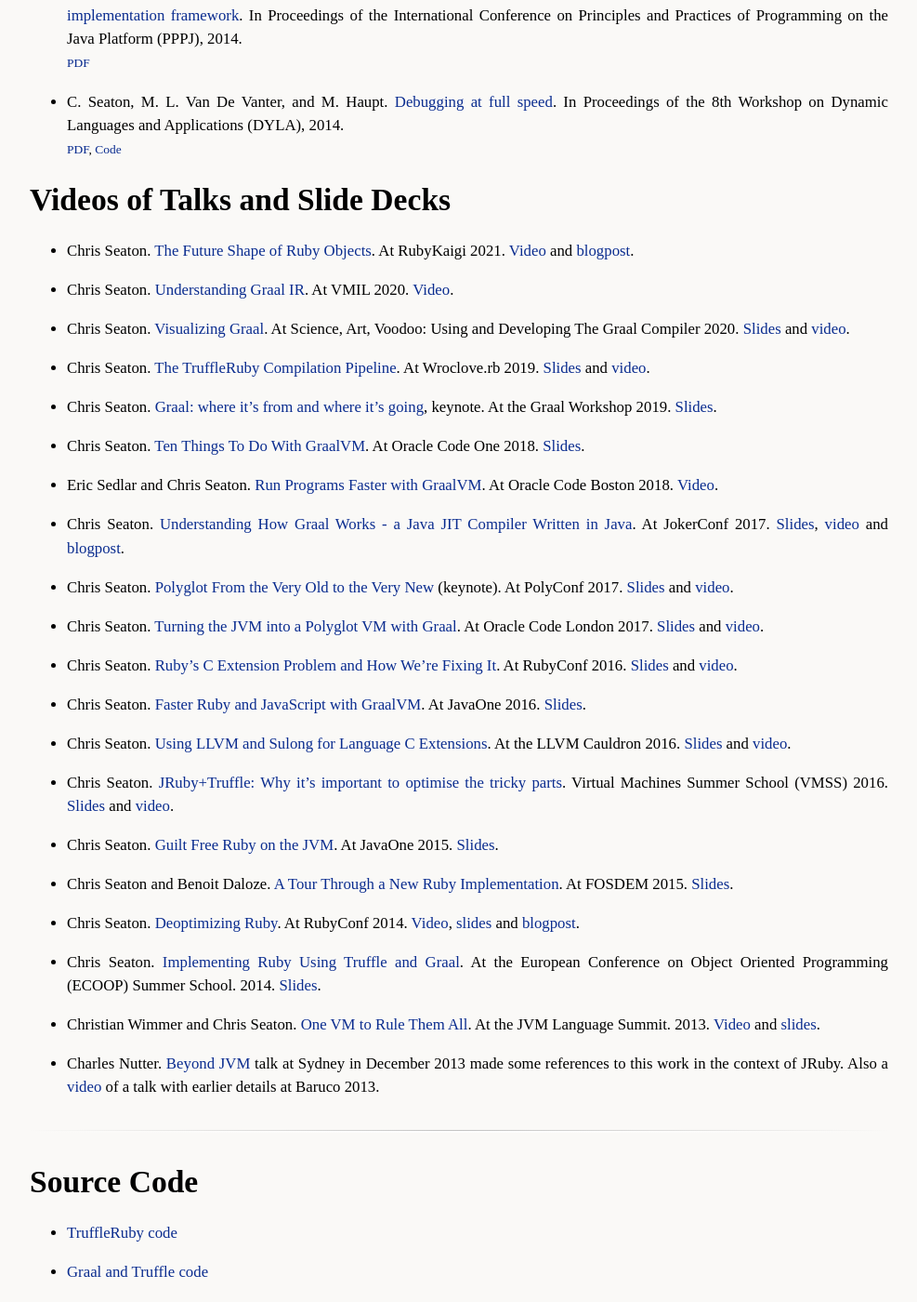
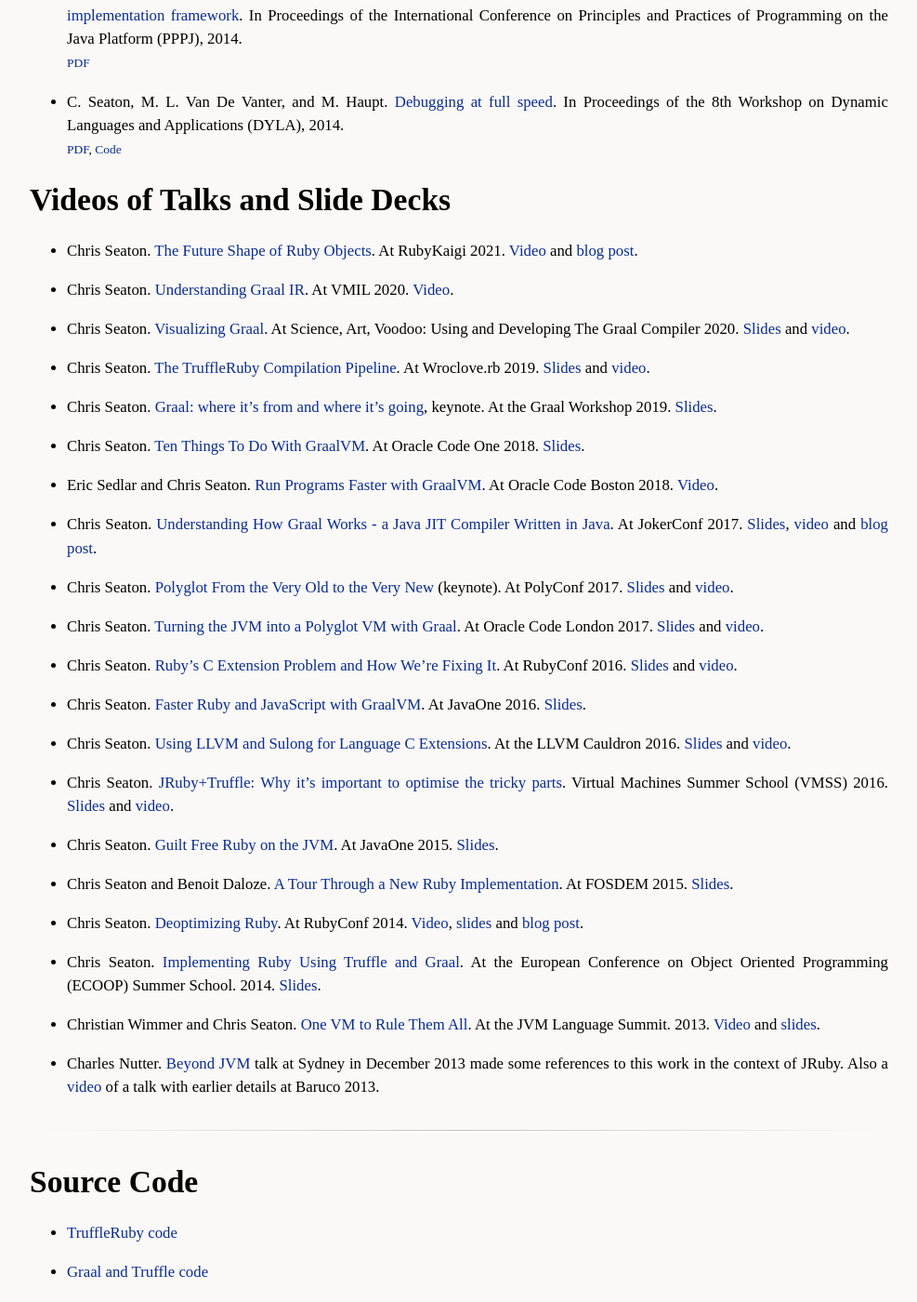
Before and after one commit to chrisseaton/chrisseaton.github.io, a Jekyll site: the page built from truffleruby/index.md, in a window 1280 px wide and 1400 px high, scrolled down 3251 px. Shown: the whole window at 93% size, without its empty margins (146-1133 px from the left). Built offline with Jekyll 4.4.1, drawn with Linux system fonts in a browser that asks for light colours; nearby versions of some CDN libraries; some web fonts are replaced.

Commit message:
blogpost to blog post

```diff
--- a/truffleruby/index.md
+++ b/truffleruby/index.md
@@ -158,7 +158,7 @@
 
 # Videos of Talks and Slide Decks
 
-*   Chris Seaton. [The Future Shape of Ruby Objects](https://www.youtube.com/embed/RqwVEw-Rd5c). At RubyKaigi 2021. [Video](https://www.youtube.com/embed/RqwVEw-Rd5c) and [blogpost](rubykaigi21).
+*   Chris Seaton. [The Future Shape of Ruby Objects](https://www.youtube.com/embed/RqwVEw-Rd5c). At RubyKaigi 2021. [Video](https://www.youtube.com/embed/RqwVEw-Rd5c) and [blog post](rubykaigi21).
 
 *   Chris Seaton. [Understanding Graal IR](https://www.youtube.com/watch?v=ypETuCHnmxA). At VMIL 2020. [Video](https://www.youtube.com/watch?v=ypETuCHnmxA).
 
@@ -172,7 +172,7 @@
 
 *   Eric Sedlar and Chris Seaton. [Run Programs Faster with GraalVM](https://www.youtube.com/watch?v=wBegU4d4GRc). At Oracle Code Boston 2018. [Video](https://www.youtube.com/watch?v=wBegU4d4GRc).
 
-*   Chris Seaton. [Understanding How Graal Works - a Java JIT Compiler Written in Java](jokerconf17). At JokerConf 2017. [Slides](jokerconf17/understanding-how-graal-works.pdf), [video](https://www.youtube.com/watch?v=D2IbrPCiupA) and [blogpost](jokerconf17/).
+*   Chris Seaton. [Understanding How Graal Works - a Java JIT Compiler Written in Java](jokerconf17). At JokerConf 2017. [Slides](jokerconf17/understanding-how-graal-works.pdf), [video](https://www.youtube.com/watch?v=D2IbrPCiupA) and [blog post](jokerconf17/).
 
 *   Chris Seaton. [Polyglot From the Very Old to the Very New](polyconf17/polyglot-old-to-new-seaton.pdf) (keynote). At PolyConf 2017. [Slides](polyconf17/polyglot-old-to-new-seaton.pdf) and [video](https://www.youtube.com/watch?v=FPN4IScbE60).
 
@@ -190,7 +190,7 @@
 
 *   Chris Seaton and Benoit Daloze. [A Tour Through a New Ruby Implementation](fosdem15/truffle-tour.pdf). At FOSDEM 2015. [Slides](fosdem15/truffle-tour.pdf).
 
-*   Chris Seaton. [Deoptimizing Ruby](). At RubyConf 2014. [Video](https://confreaks.tv/videos/rubyconf2014-deoptimizing-ruby), [slides](deoptimizing/deoptimizing-ruby.pdf) and [blogpost](deoptimizing/).
+*   Chris Seaton. [Deoptimizing Ruby](). At RubyConf 2014. [Video](https://confreaks.tv/videos/rubyconf2014-deoptimizing-ruby), [slides](deoptimizing/deoptimizing-ruby.pdf) and [blog post](deoptimizing/).
 
 *   Chris Seaton. [Implementing Ruby Using Truffle and Graal](ecoop14/ecoop14-ruby-truffle.pdf). At the European Conference on Object Oriented Programming (ECOOP) Summer School. 2014. [Slides](ecoop14/ecoop14-ruby-truffle.pdf).
 
```
